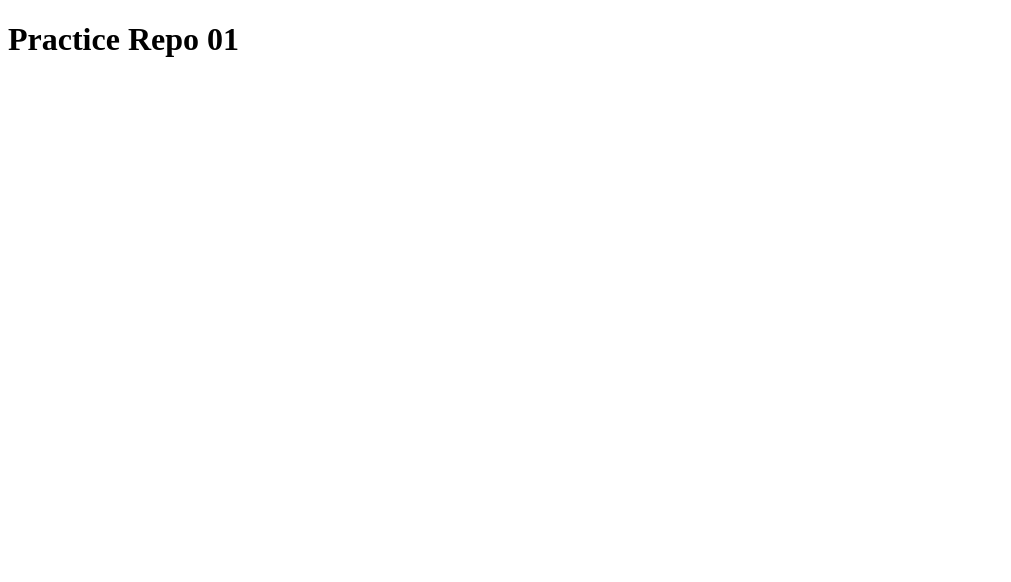
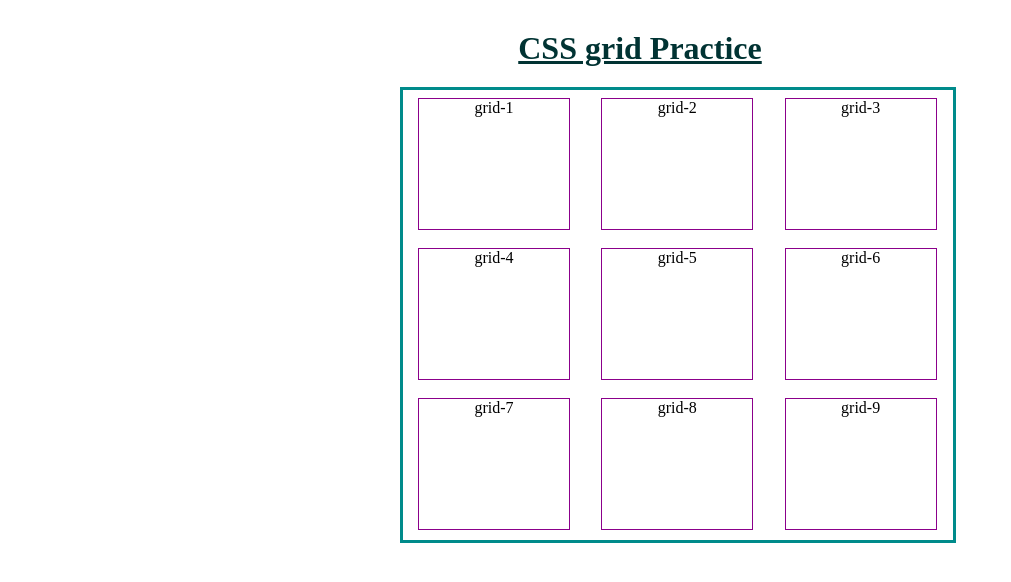
Before and after one commit to Ahmed2k3/Practice-Repo-01, a plain HTML site: page index.html in a window 1280 px wide. Shown: the whole page, without its empty margins (0-1011 px from the left). Drawn offline with Linux system fonts and the light colour scheme.

Commit message:
last changed

```diff
--- a/index.html
+++ b/index.html
@@ -3,11 +3,26 @@
 <head>
     <meta charset="UTF-8">
     <meta name="viewport" content="width=device-width, initial-scale=1.0">
+    <link rel="stylesheet" href="style.css">
+    <link rel="shortcut icon" href="Images/favicon-02.png" type="image/x-icon">
     <title>Practice Repo 01</title>
+
 </head>
 <body>
 
-    <h1>Practice Repo 01</h1>
+    <h1>CSS grid Practice</h1>
+
+    <div class="grid-main">
+        <div class="grid-item grid-1">grid-1</div>
+        <div class="grid-item">grid-2</div>
+        <div class="grid-item">grid-3</div>
+        <div class="grid-item">grid-4</div>
+        <div class="grid-item">grid-5</div>
+        <div class="grid-item">grid-6</div>
+        <div class="grid-item">grid-7</div>
+        <div class="grid-item">grid-8</div>
+        <div class="grid-item">grid-9</div>
+    </div>
 
 </body>
 </html>
--- a/style.css
+++ b/style.css
@@ -0,0 +1,31 @@
+* {
+    padding: 0;
+    margin: 0;
+}
+
+.grid-main {
+    border: 3px solid darkcyan;
+    height: 450px;
+    width: 550px;
+    margin-top: 20px;
+    margin-left: 400px;
+    display: grid;
+    grid-template-columns: auto auto auto;
+    grid-template-rows: auto auto auto;
+}
+
+h1 {
+    text-align: center;
+    text-decoration: underline;
+    color: rgb(1, 51, 51);
+    margin-top: 30px;
+}
+
+.grid-item {
+    border: 1px solid darkmagenta;
+    height: 130px;
+    width: 150px;
+    margin: 8px 15px;
+    text-align: center;
+
+}
```
Also changed, not shown: Images/favicon-02.png (added), Images/favicon.png (added).
